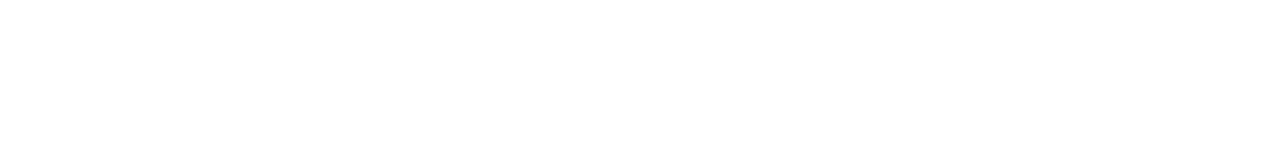
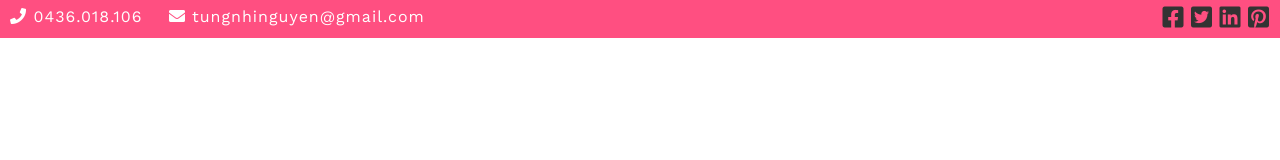
Before and after one commit to tony-sn/Bootstrap4, a website: page index.html in a window 1280 px wide. Drawn offline with nearby package versions, Linux system fonts and the light colour scheme.

Commit message:
setup, header update

```diff
--- a/index.html
+++ b/index.html
@@ -1,5 +1,6 @@
 <!DOCTYPE html>
 <html lang="en">
+
 <head>
   <meta charset="UTF-8" />
   <meta http-equiv="X-UA-Compatible" content="IE=edge" />
@@ -8,24 +9,15 @@
 
   <!-- GOOGLE FONTS -->
   <link rel="preconnect" href="https://fonts.gstatic.com" />
-    <link
-      href="https://fonts.googleapis.com/css2?family=Work+Sans:wght@400;600;700&display=swap"
-      rel="stylesheet"
-    />
+  <link href="https://fonts.googleapis.com/css2?family=Work+Sans:wght@400;600;700&display=swap" rel="stylesheet" />
 
   <!-- BOOTSTRAP4 -->
-    <link
-      rel="stylesheet"
-      href="./node_modules/bootstrap/dist/css/bootstrap.min.css"
-    />
+  <link rel="stylesheet" href="./node_modules/bootstrap/dist/css/bootstrap.min.css" />
 
   <!-- FONTS AWESOME -->
-    <link
-      rel="stylesheet"
-      href="https://cdnjs.cloudflare.com/ajax/libs/font-awesome/5.15.1/css/all.min.css"
+  <link rel="stylesheet" href="https://cdnjs.cloudflare.com/ajax/libs/font-awesome/5.15.1/css/all.min.css"
     integrity="sha512-+4zCK9k+qNFUR5X+cKL9EIR+ZOhtIloNl9GIKS57V1MyNsYpYcUrUeQc9vNfzsWfV28IaLL3i96P9sdNyeRssA=="
-      crossorigin="anonymous"
-    />
+    crossorigin="anonymous" />
 
   <!-- MAIN CSS -->
   <link rel="stylesheet" href="./css/main.css" />
@@ -33,7 +25,26 @@
 
 <body>
   <!-- HEADER -->
-    <header></header>
+  <header>
+    <div class="header__top">
+      <div class="header__left">
+        <a href="tel:0436018106">
+          <i class="fas fa-phone"></i> 0436.018.106
+        </a>
+        <a href="mailto:tungnhinguyen@gmail.com"><i class="fas fa-envelope"> </i> tungnhinguyen@gmail.com
+        </a>
+      </div>
+
+      <div class="header__right">
+        <a href="#"><i class="fab fa-facebook-square"></i></a>
+        <a href="#"><i class="fab fa-twitter-square"></i></a>
+        <a href="#"><i class="fab fa-linkedin"></i></a>
+        <a href="#"><i class="fab fa-pinterest-square"></i></a>
+      </div>
+    </div>
+
+    <nav></nav>
+  </header>
 
   <!-- CAROUSEL -->
   <section class="myCarousel"></section>
@@ -59,4 +70,5 @@
   <script src="./node_modules/jquery/dist/jquery.min.js"></script>
   <script src="./node_modules/bootstrap/dist/js/bootstrap.bundle.min.js"></script>
 </body>
+
 </html>
--- a/sass/Helpers/_variables.scss
+++ b/sass/Helpers/_variables.scss
@@ -0,0 +1,11 @@
+//*color
+$color-pink-0: #ff4f81;
+
+$color-white-0: #fff;
+
+$color-black-0: #333;
+
+
+//* padding
+$pd-0: 5px;
+$pd-1: 10px;
--- a/sass/Layouts/_header.scss
+++ b/sass/Layouts/_header.scss
@@ -0,0 +1,32 @@
+header{
+    .header__top{
+        background-color: $color-pink-0;
+        display: flex;
+        justify-content: space-between;
+        padding: $pd-0 $pd-1;
+        .header__left{
+            a{
+                transition: .5s all;
+                color: $color-white-0!important;
+                text-decoration: none!important;
+                &:hover{
+                    color: $color-black-0!important;
+                }
+                &:first-child{
+                    margin-right: 1.25rem;
+                }
+            }
+        }
+        .header__right{
+            i{
+                color: $color-black-0;
+                transition: .5s all;
+                font-size: 1.5rem;
+                &:hover{
+                    border: 1px solid $color-white-0;
+                    color: $color-white-0;
+                }
+            }
+        }
+    }
+}
```
Also changed, not shown: css/main.css, 1 other file. Lines whose indentation alone changed are shown as unchanged.
